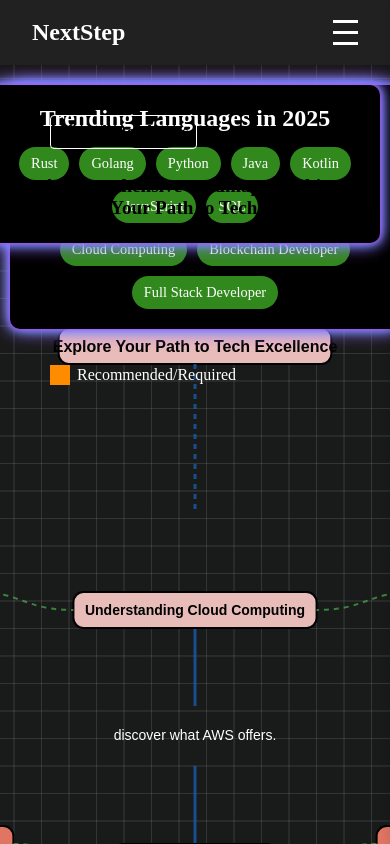
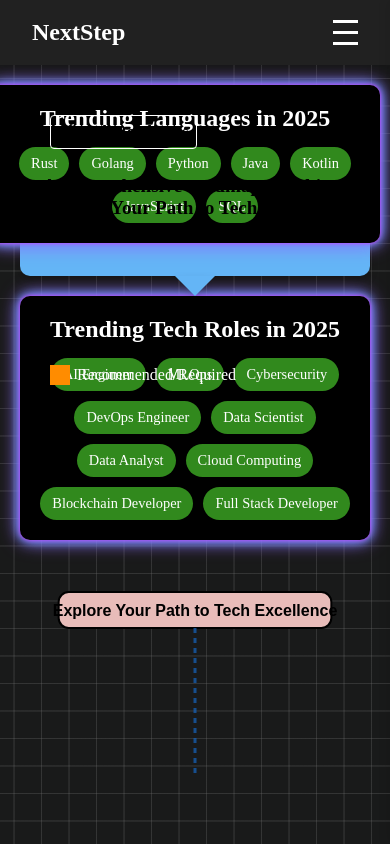
Before and after one commit to vineett09/next-step-frontend, a React (Create React App) app: page /aws in a window 390 px wide. Shown: the top 844 px of the page. Built offline with nearby package versions, Linux system fonts and the light colour scheme.

Commit message:
modified tech roles.css

```diff
--- a/src/styles/roadmaps/TechRoles.css
+++ b/src/styles/roadmaps/TechRoles.css
@@ -15,7 +15,13 @@
   text-align: center;
 
 }
-
+@media (max-width: 768px) {
+  .role-card {
+    position: static; /* Change to static for smaller screens */
+    margin-bottom: 20px;
+    max-width: 100%;
+  }
+}
 
 .card-title {
   font-size: 1.5rem;
```
